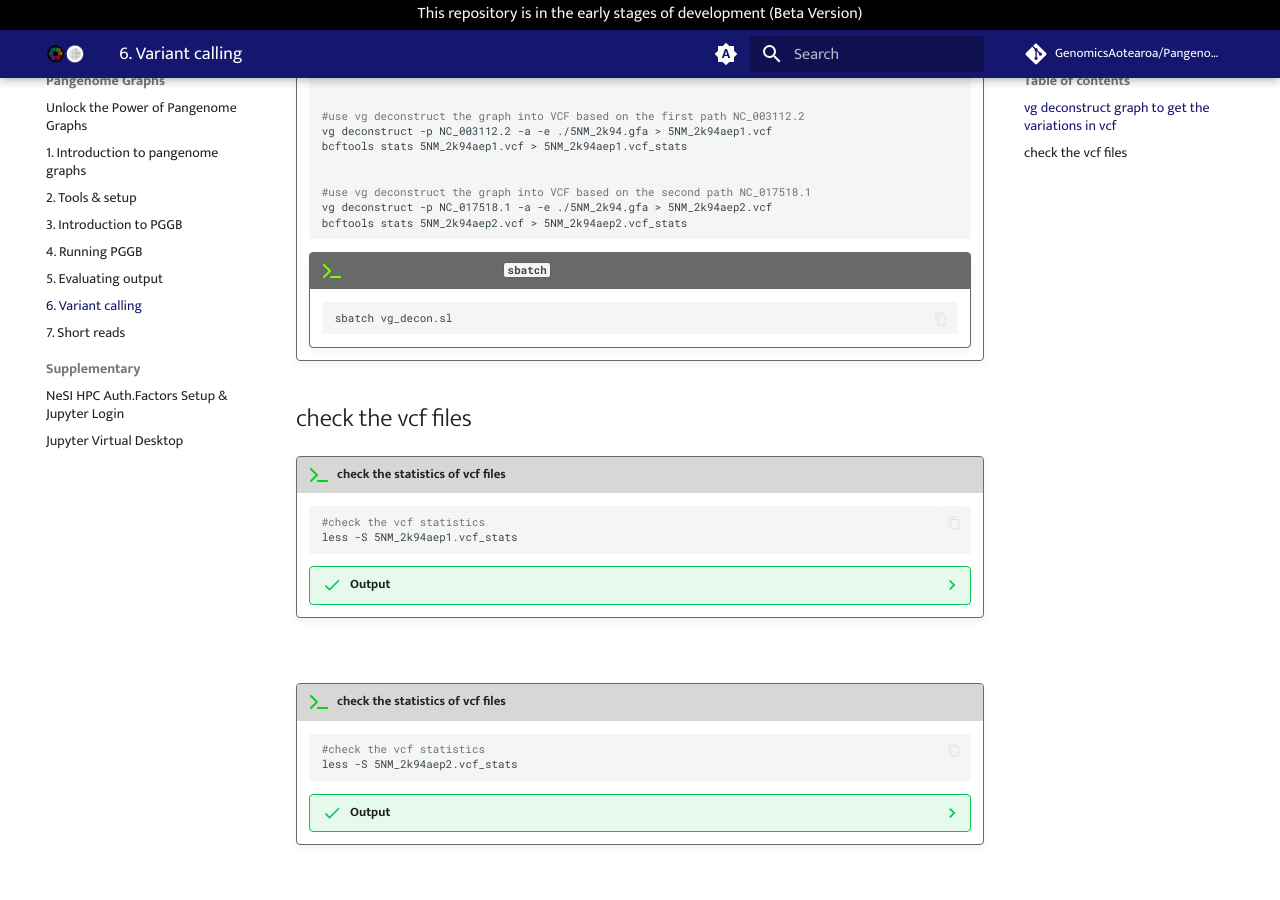
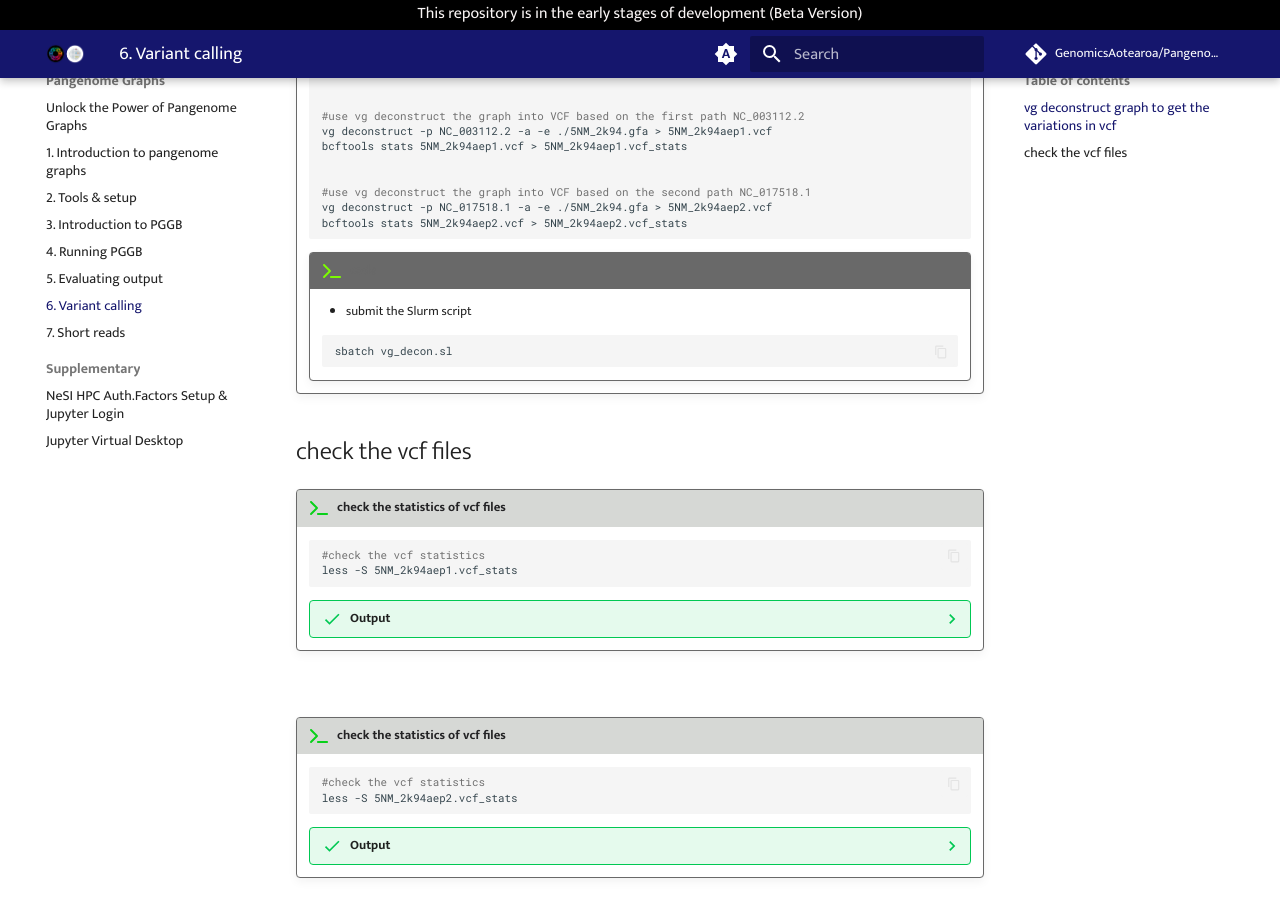
Before and after one commit to GenomicsAotearoa/Pangenome-Graphs-Workshop, an MkDocs documentation site: the page built from docs/6_Variant_calling.md, in a window 1280 px wide and 900 px high, scrolled down 1800 px. Built offline with MkDocs 1.6.1 and Material for MkDocs 9.7.7, drawn with Linux system fonts in a browser that asks for light colours; comment, search, counter and statistics services are not loaded.

Commit message:
update Slurm script

````diff
--- a/docs/6_Variant_calling.md
+++ b/docs/6_Variant_calling.md
@@ -99,7 +99,9 @@ An example run to obtain VCF files from GFA.
 
 
     ```
-    !!! terminal "submit the script using the `sbatch` command as follows. Take note of the job ID for tracking the run."
+    !!! terminal "code"
+
+        - submit the Slurm script
 
         ```bash
         sbatch vg_decon.sl
````
